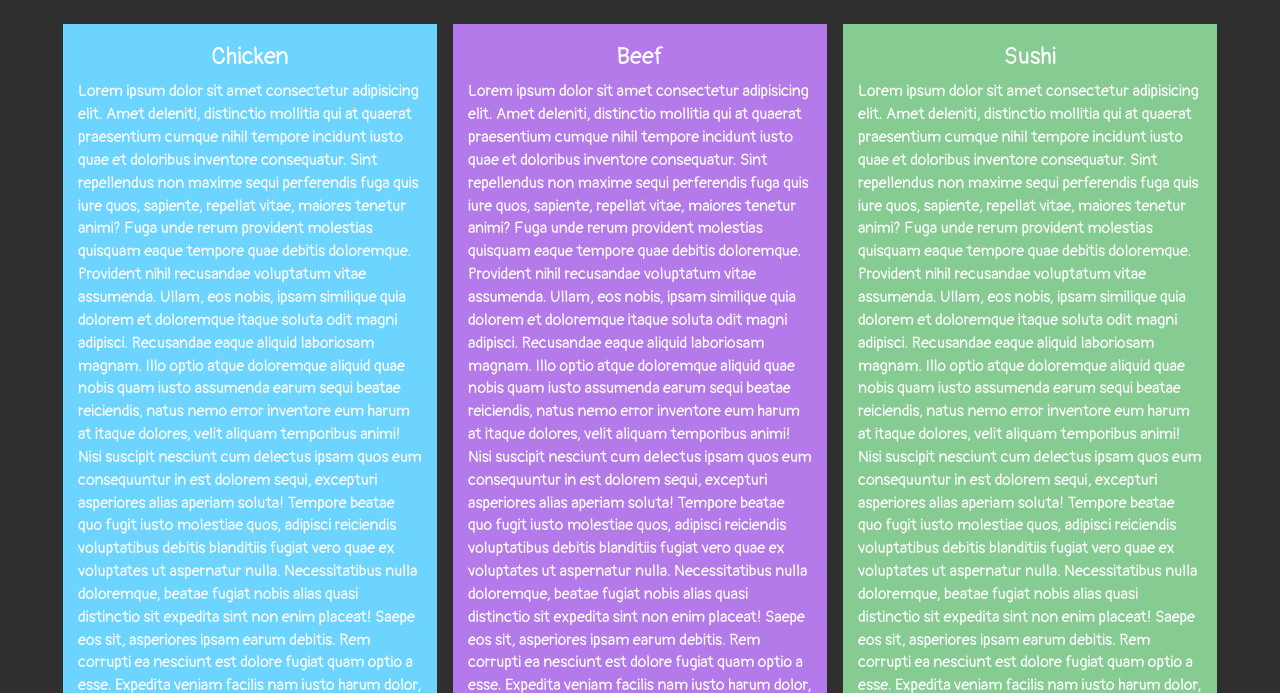
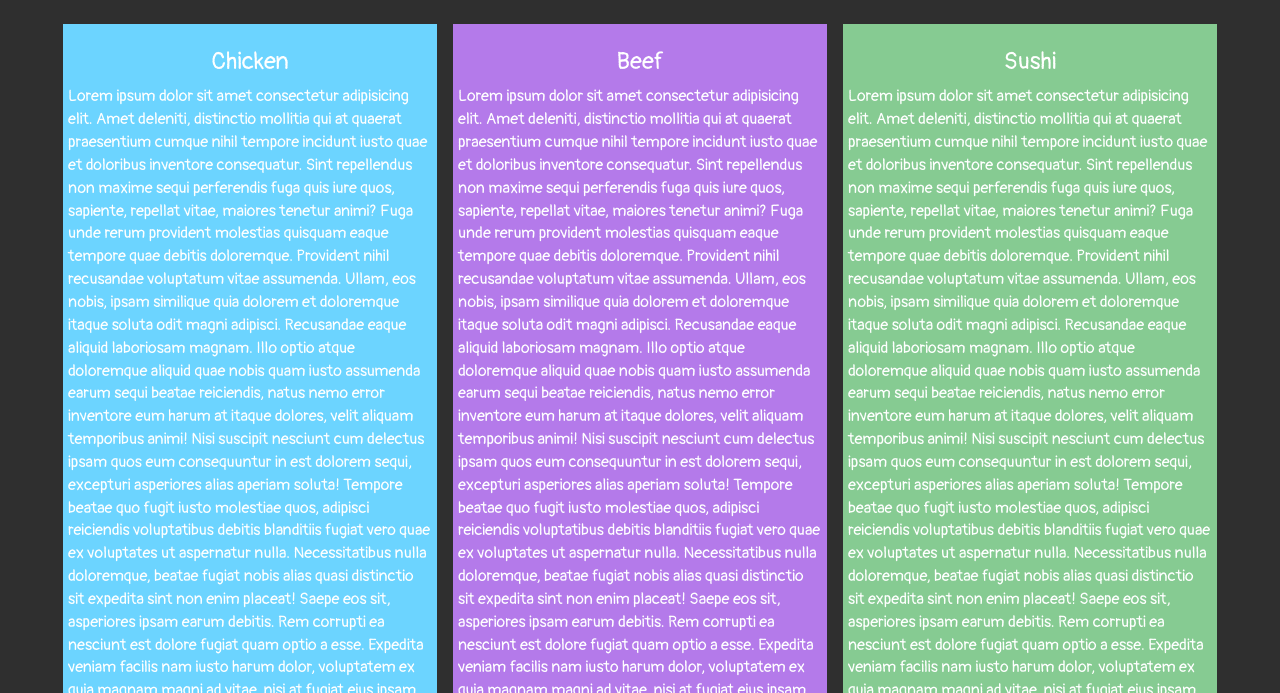
Before and after one commit to A-b-i-r-a-m-i-G-S/Coursera-TEST, a plain HTML site: page Assignment-3/FOOD-menu.html in a window 1280 px wide. Shown: the part 107-800 px from the top of the page. Drawn offline with Linux system fonts and the light colour scheme.

Commit message:
Home button link fixed

```diff
--- a/Assignment-3/FOOD-menu.html
+++ b/Assignment-3/FOOD-menu.html
@@ -23,7 +23,7 @@
             <div class="container-fluid">
                 <div class="navbar-header">
                     <div class="navbar-brand">
-                        <a href="index.html">
+                        <a href="FOOD-menu.html">
                             <h1>Food LLC</h1>
                         </a>
                     </div>
--- a/Assignment-3/css/stylesheet.css
+++ b/Assignment-3/css/stylesheet.css
@@ -44,23 +44,26 @@ h2{
 #section1{
     background-color: #6CD4FF;
     border:8px solid #2F2F2F ;
-    height:1000px;
+    padding:5px;
+    /* height:1000px; */
 }
 #section2{
     background-color: #B47AEA;
     border:8px solid #2F2F2F;
-    height:1000px;
+    padding:5px;
+    /* height:1000px; */
 }
 #section3{
     background-color: #86CB92;
     border:8px solid #2F2F2F ;
-    height:1000px;
+    padding:5px;
+    /* height:1000px; */
 }
 
 a.link{
     color:white;
     font-size: 20px;
     font-family:'Dancing Script', cursive ;
-    text-align: center;
+    /* text-align: center; */
     font-weight: bold;
 }
```
